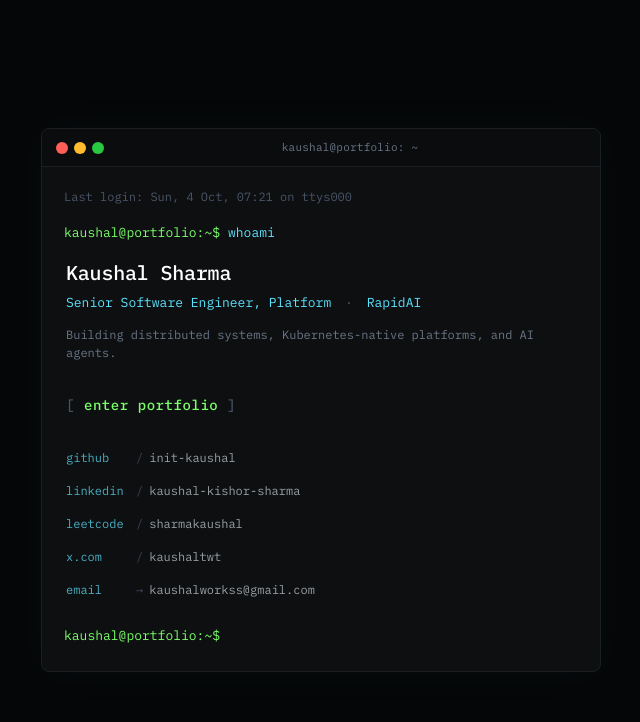
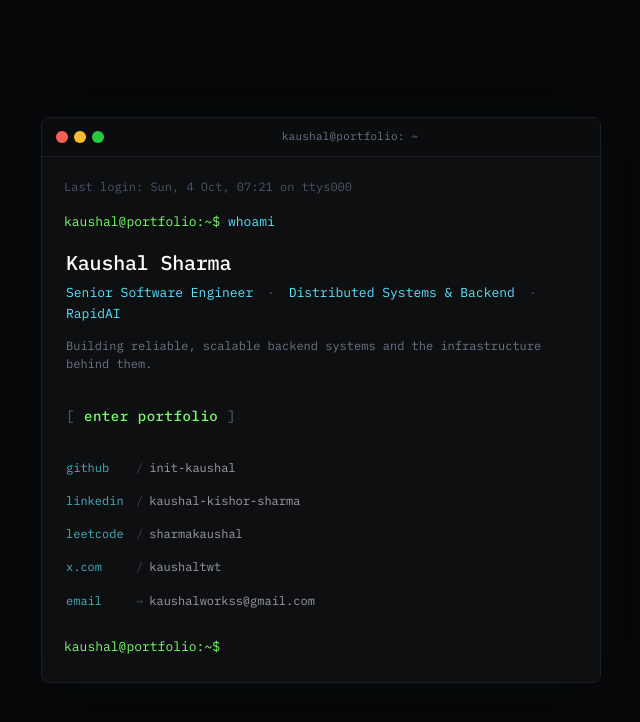
Before and after one commit to init-kaushal/init-kaushal.github.io, a plain HTML site: page index.html in a window 1280 px wide. Shown: the whole page, without its empty margins (319-959 px from the left). Drawn offline with Linux system fonts and the light colour scheme.

Commit message:
feat: update positioning to Distributed Systems & Backend
- role: "Senior Software Engineer · Distributed Systems & Backend · RapidAI"
- tagline: "Building reliable, scalable backend systems and the infrastructure behind them."
- update title and meta description

Co-Authored-By: Claude Sonnet 4.6 <noreply@anthropic.com>

```diff
--- a/index.html
+++ b/index.html
@@ -3,11 +3,11 @@
 <head>
   <meta charset="UTF-8">
   <meta name="viewport" content="width=device-width, initial-scale=1.0">
-  <title>Kaushal Sharma</title>
-  <meta name="description" content="Kaushal Sharma — Senior Software Engineer, Platform. Building systems that stay up, agents that think, and tools that get out of the way.">
+  <title>Kaushal Sharma · Senior Software Engineer</title>
+  <meta name="description" content="Kaushal Sharma — Senior Software Engineer · Distributed Systems &amp; Backend. Building reliable, scalable backend systems and the infrastructure behind them.">
 
-  <meta property="og:title" content="Kaushal Sharma">
-  <meta property="og:description" content="Senior Software Engineer, Platform. Building systems that stay up, agents that think, and tools that get out of the way.">
+  <meta property="og:title" content="Kaushal Sharma · Senior Software Engineer">
+  <meta property="og:description" content="Building reliable, scalable backend systems and the infrastructure behind them. Go · Python · Kubernetes · AWS.">
   <meta property="og:url" content="https://init-kaushal.github.io/">
   <meta property="og:type" content="website">
 
@@ -46,8 +46,8 @@
 
         <div class="output">
           <div class="name-line">Kaushal Sharma</div>
-          <div class="role-line">Senior Software Engineer, Platform <span class="sep">·</span> RapidAI</div>
-          <div class="tagline">Building distributed systems, Kubernetes-native platforms, and AI agents.</div>
+          <div class="role-line">Senior Software Engineer <span class="sep">·</span> Distributed Systems &amp; Backend <span class="sep">·</span> RapidAI</div>
+          <div class="tagline">Building reliable, scalable backend systems and the infrastructure behind them.</div>
 
           <div class="links-section">
             <a class="cta" href="https://init-kaushal.github.io/portfolio/">
```
